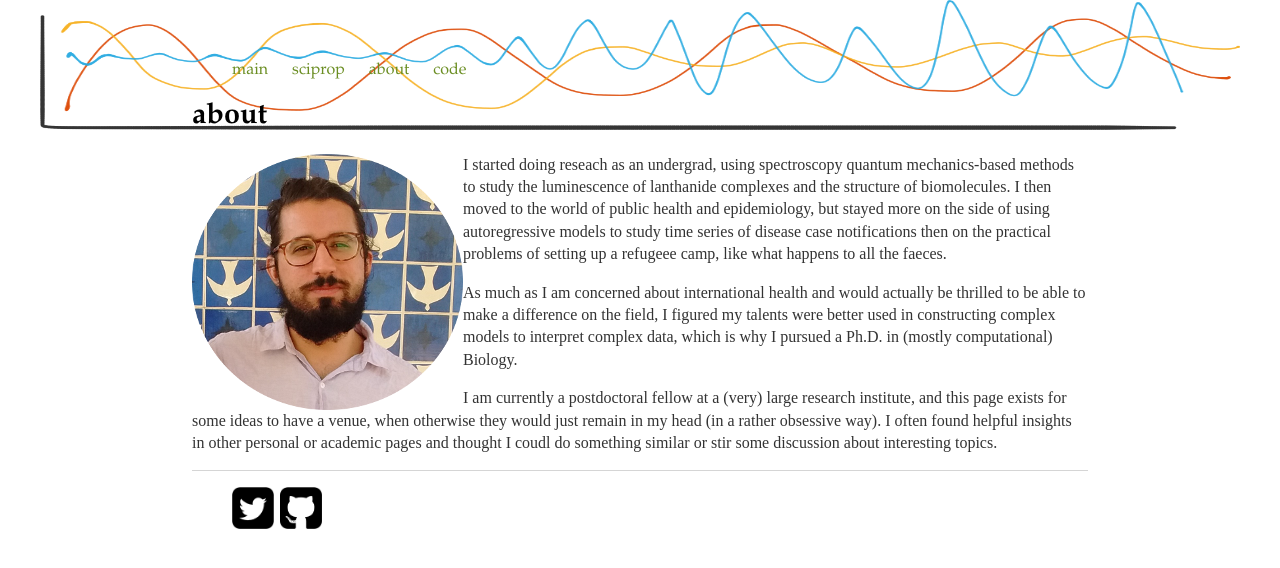
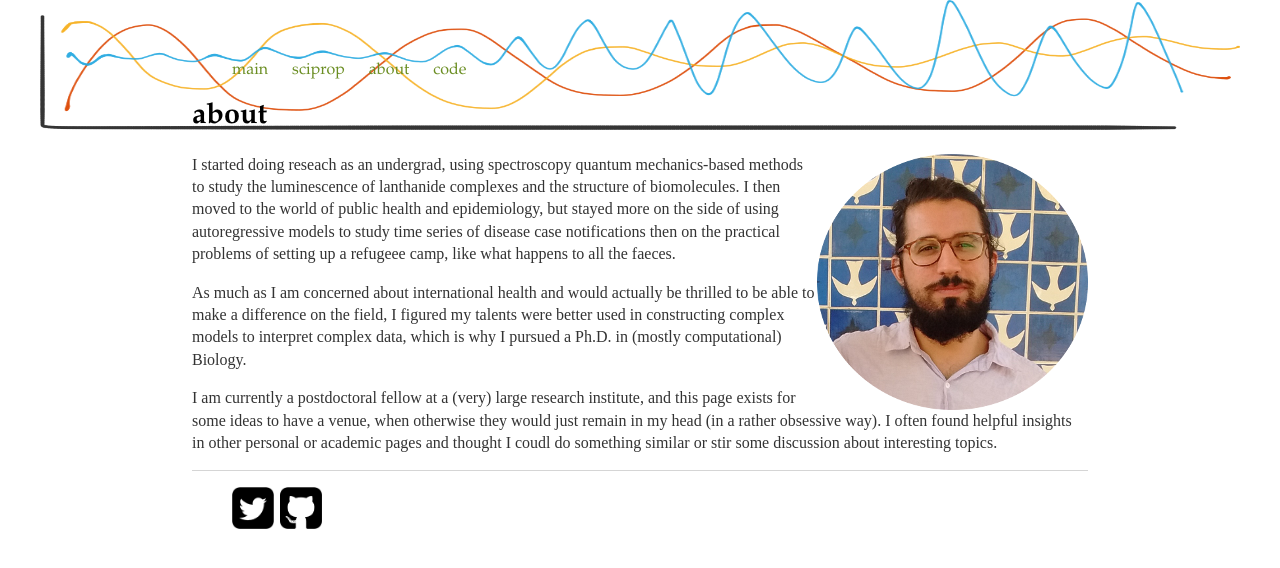
Before and after one commit to caesoma/caesoma.github.io, a Jekyll site: the page built from about/index.html, in a window 1280 px wide. Shown: the top 568 px of the page. Built offline with Jekyll 4.4.1, drawn with Linux system fonts in a browser that asks for light colours.

Commit message:
update layout

```diff
--- a/about/index.html
+++ b/about/index.html
@@ -5,7 +5,7 @@ title: about
 <h1>{{ page.title }}</h1>
 <!-- <div style="text-align:right"><img src="/images/me2.png" alt="foto" style="width:239px;height:226px;border:0;"/></div> -->
 <p>
-<img src="/images/me2.png" alt="foto" class="alignleft"/>
+<img src="/images/me2.png" alt="foto" class="alignright"/>
 I started doing reseach as an undergrad, using spectroscopy quantum mechanics-based methods to study the luminescence of lanthanide complexes and the structure of biomolecules.
 I then moved to the world of public health and epidemiology, but stayed more on the side of using autoregressive models to study time series of disease case notifications then on the practical problems of setting up a refugeee camp, like what happens to all the faeces.
 </p>
--- a/css/main.css
+++ b/css/main.css
@@ -56,6 +56,6 @@ ul.posts li {
     list-style: none;
 }
 
-.alignleft {
-   float: left;
+.alignright {
+   float: right;
 }
```
